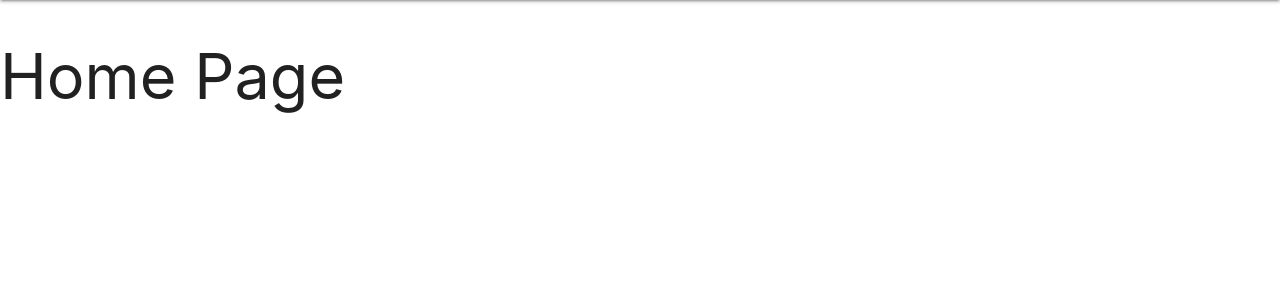
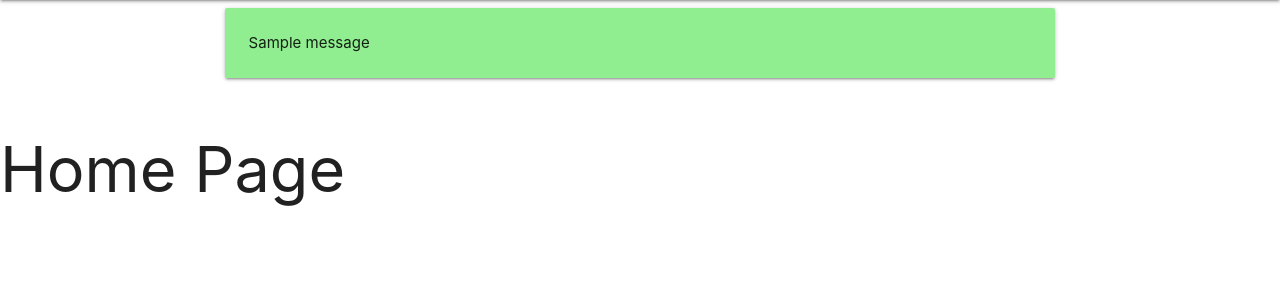
Before and after one commit to kevinoc554/above-board, a Flask app: page / in a window 1280 px wide. Shown: the part 64-364 px from the top of the page. Run offline with Flask 2, Linux system fonts and the light colour scheme; one stand-in notice (Sample message) is shown; some libraries are stand-ins or nearby versions.

Commit message:
feat: add card to receive flashed messages on base template, and begin styling

```diff
--- a/static/css/style.css
+++ b/static/css/style.css
@@ -13,6 +13,11 @@
     bottom: 25%;
 }
 
+/* Flashed Messages */
+.card-panel.success {
+    background-color: lightgreen;
+}
+
 /* Media Queries */
 @media screen and (max-width: 767px) {
     .navbar-logo img {
--- a/templates/base.html
+++ b/templates/base.html
@@ -33,10 +33,12 @@
     <nav>
         <div class="nav-wrapper yellow accent-2">
             <a href="{{ url_for('home') }}" class="navbar-logo">
-                <img src="{{ url_for('static', filename='images/brand-logo.png')}}" alt="Brand Logo for Above Board" height="60" width="56">
+                <img src="{{ url_for('static', filename='images/brand-logo.png')}}" alt="Brand Logo for Above Board"
+                    height="60" width="56">
                 <h5 class="black-text">Above Board</h5>
             </a>
-            <a href="#" data-target="mobile-demo" class="sidenav-trigger right"><i class="fas fa-bars black-text"></i></a></a>
+            <a href="#" data-target="mobile-demo" class="sidenav-trigger right"><i
+                    class="fas fa-bars black-text"></i></a></a>
             <ul class="right hide-on-med-and-down nav-list">
                 <li><a href="{{ url_for('home') }}">Home</a></li>
                 <li><a href="#">All Games</a></li>
@@ -60,7 +62,17 @@
         <li><a href="#">Logout</a></li>
         <li><a href="#">Admin</a></li>
     </ul>
-
+    {% with messages = get_flashed_messages(with_categories=true) %}
+    {% if messages %}
+    <div class="row">
+        {% for category, message in messages %}
+        <div class="col s12 m8 offset-m2">
+            <div class="card-panel {{category}}">{{ message }}</div>
+        </div>
+        {% endfor %}
+    </div>
+    {% endif %}
+    {% endwith %}
     {% block content %}
     {% endblock %}
 
```
